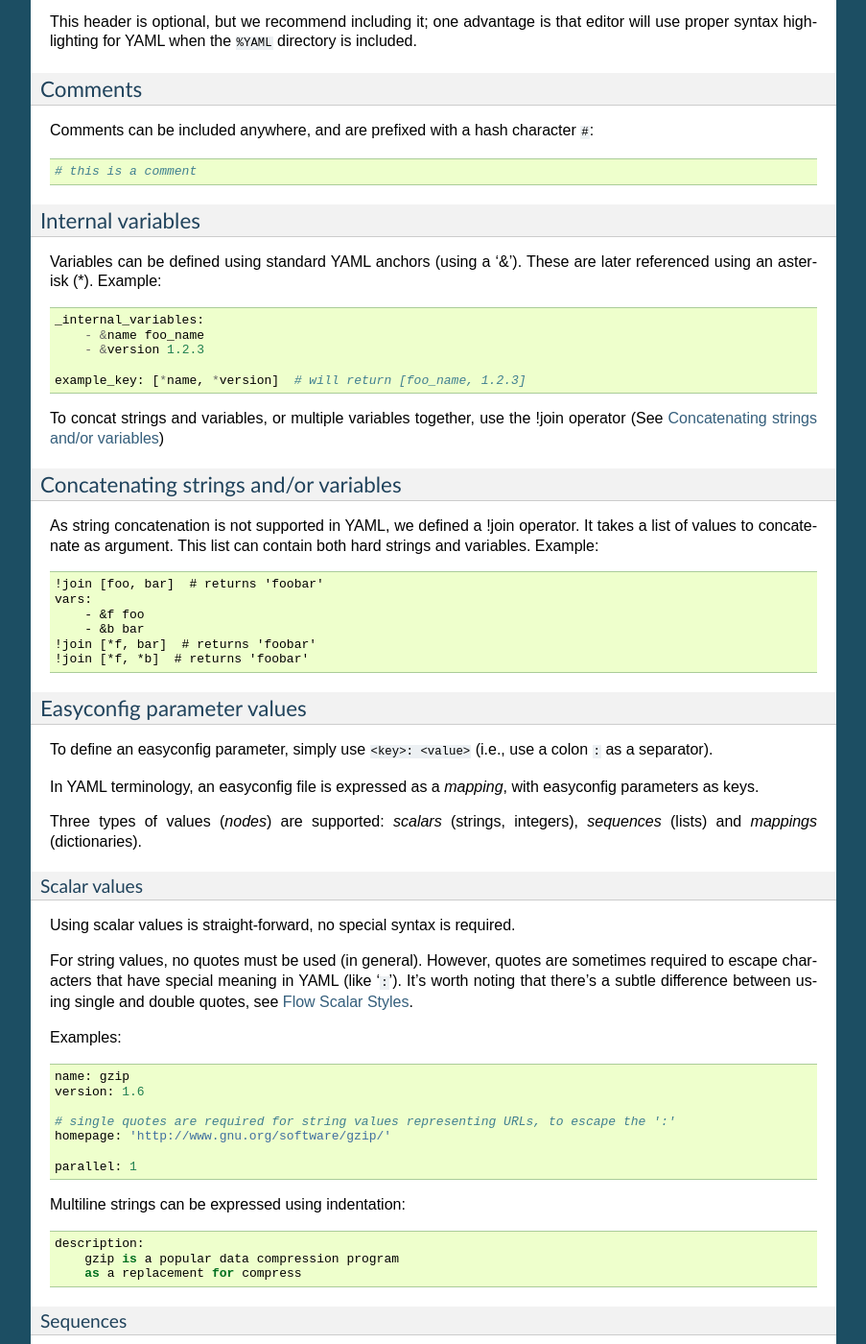
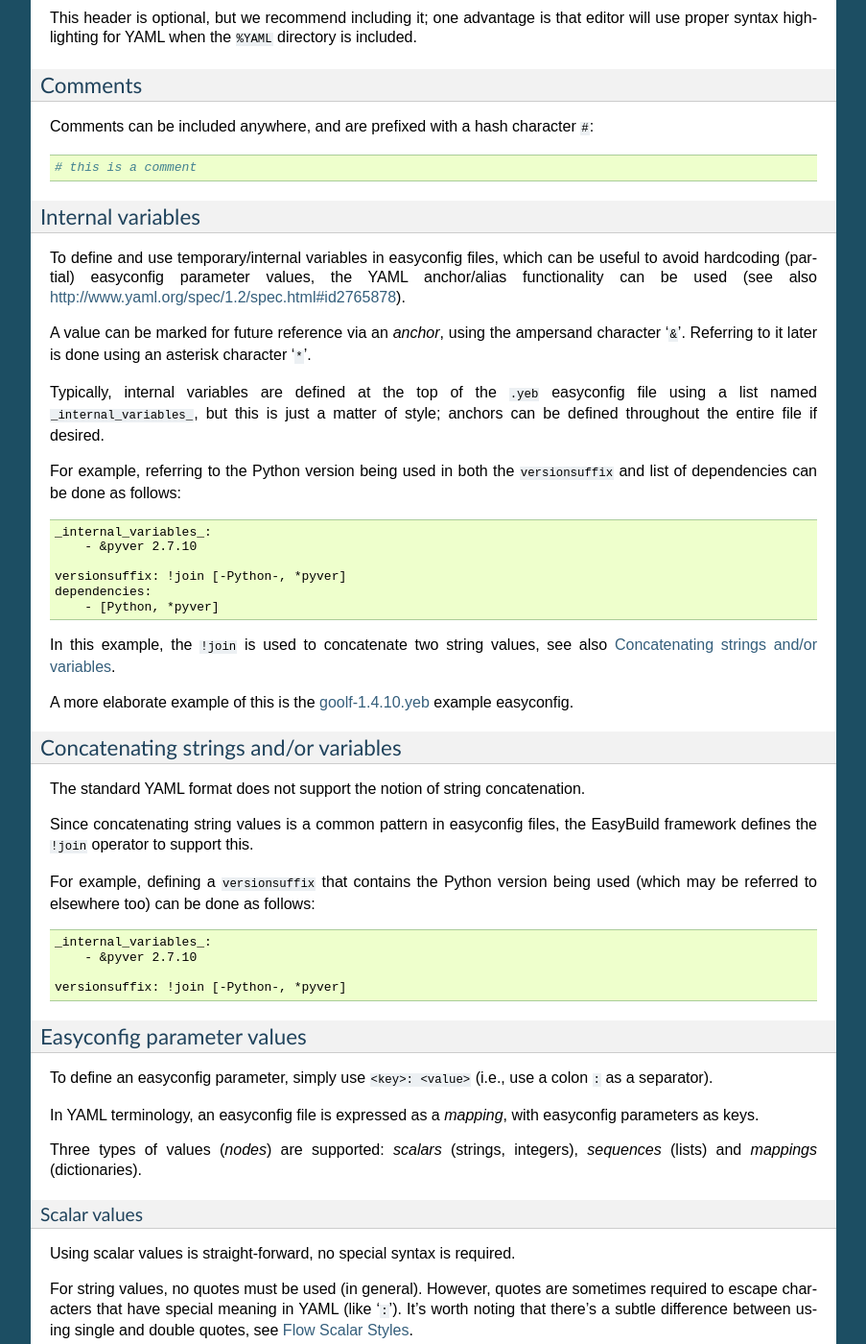
Before and after one commit to easybuilders/easybuild, a Sphinx documentation site: the page built from docs/Writing_yeb_easyconfig_files.rst, in a window 1280 px wide and 1400 px high, scrolled down 1047 px. Shown: the whole window at 96% size, without its empty margins (198-1101 px from the left). Built offline with Sphinx 7.4.7, drawn with Linux system fonts in a browser that asks for light colours; some of the changed text lies outside the part shown.

Commit message:
flesh out sections on !join, internal variables and dependencies a bit more

```diff
--- a/docs/Writing_yeb_easyconfig_files.rst
+++ b/docs/Writing_yeb_easyconfig_files.rst
@@ -54,37 +54,56 @@ Comments can be included anywhere, and are prefixed with a hash character ``#``:
 
     # this is a comment
 
-.. _internal_variables_yaml:
+
+.. _easyconfig_yeb_format_syntax_internal_variables:
 
 Internal variables
 ~~~~~~~~~~~~~~~~~~
 
-Variables can be defined using standard YAML anchors (using a '&'). These are later referenced using an asterisk (*).
-Example::
-    _internal_variables:
-        - &name foo_name
-        - &version 1.2.3
+To define and use temporary/internal variables in easyconfig files, which can be useful to avoid hardcoding (partial)
+easyconfig parameter values, the YAML anchor/alias functionality can be used
+(see also http://www.yaml.org/spec/1.2/spec.html#id2765878).
 
-    example_key: [*name, *version]  # will return [foo_name, 1.2.3]
+A value can be marked for future reference via an *anchor*, using the ampersand character '``&``'.
+Referring to it later is done using an asterisk character '``*``'.
 
-To concat strings and variables, or multiple variables together, use the !join operator
-(See `Concatenating strings and/or variables`_)
+Typically, internal variables are defined at the top of the ``.yeb`` easyconfig file using a list named
+``_internal_variables_``, but this is just a matter of style; anchors can be defined throughout the entire file if
+desired.
 
-.. _string_concatenation:
+For example, referring to the Python version being used in both the ``versionsuffix`` and list of dependencies can
+be done as follows::
+
+    _internal_variables_:
+        - &pyver 2.7.10
+
+    versionsuffix: !join [-Python-, *pyver]
+    dependencies:
+        - [Python, *pyver]
+
+In this example, the ``!join`` is used to concatenate two string values,
+see also :ref:`easyconfig_yeb_format_syntax_string_concatenation`.
+
+A more elaborate example of this is the :ref:`easyconfig_yeb_format_examples_goolf1410` example easyconfig.
+
+
+.. _easyconfig_yeb_format_syntax_string_concatenation:
 
 Concatenating strings and/or variables
 ~~~~~~~~~~~~~~~~~~~~~~~~~~~~~~~~~~~~~~
 
-As string concatenation is not supported in YAML, we defined a !join operator. It takes a list of values to concatenate
-as argument. This list can contain both hard strings and variables.
-Example::
+The standard YAML format does not support the notion of string concatenation.
 
-    !join [foo, bar]  # returns 'foobar'
-    vars:
-        - &f foo
-        - &b bar
-    !join [*f, bar]  # returns 'foobar'
-    !join [*f, *b]  # returns 'foobar'
+Since concatenating string values is a common pattern in easyconfig files, the EasyBuild framework
+defines the ``!join`` operator to support this.
+
+For example, defining a ``versionsuffix`` that contains the Python version being used (which may be referred to
+elsewhere too) can be done as follows::
+
+    _internal_variables_:
+        - &pyver 2.7.10
+
+    versionsuffix: !join [-Python-, *pyver]
 
 
 .. _easyconfig_yeb_format_syntax_easyconfig_parameters:
@@ -98,6 +117,8 @@ In YAML terminology, an easyconfig file is expressed as a *mapping*, with easyco
 
 Three types of values (*nodes*) are supported: *scalars* (strings, integers), *sequences* (lists) and *mappings*
 (dictionaries).
+
+.. _easyconfig_yeb_format_syntax_scalars:
 
 Scalar values
 #############
@@ -125,6 +146,8 @@ Multiline strings can be expressed using indentation::
         gzip is a popular data compression program
         as a replacement for compress
 
+.. _easyconfig_yeb_format_syntax_sequences:
+
 Sequences
 #########
 
@@ -149,6 +172,8 @@ Example::
         - http://ftp.gnu.org/gnu/gzip/
         - ftp://ftp.gnu.org/gnu/gzip/
 
+.. _easyconfig_yeb_format_syntax_mappings:
+
 Mappings
 ########
 
@@ -158,6 +183,8 @@ a comma '``,``' to key-value pairs, and curly braces '``{``' '``}``' to mark the
 For example::
 
     toolchain: {name: intel, version: 2015b}
+
+.. _easyconfig_yeb_format_syntax_nesting:
 
 Nesting
 #######
@@ -170,6 +197,12 @@ For example, sequence values can be used in a mapping::
         files: [bin/gunzip, bin/gzip, bin/uncompress],
         dirs: [],
     }
+
+And sequences of sequences are also supported::
+
+    dependencies:
+        - [bzip2, 1.0.6]
+        - [Python, 2.7.10]
 
 
 .. _easyconfig_yeb_format_syntax_template_values_constants:
@@ -194,17 +227,23 @@ See also :ref:`easyconfig_param_templates`.
 Dependencies
 ~~~~~~~~~~~~
 
-Dependecies can be specified in nested lists, using the syntax as described above. To use variables, we refer to the
-part on `Internal variables`_.
+The list of (build) dependencies can be specified as list of lists, see also
+:ref:`easyconfig_yeb_format_syntax_nesting`.
 
-An example::
+A straightforward example::
 
     dependencies: [
         [libreadline, 6.3],
-        [Tcl, 8.6.4]
+        [Tcl, 8.6.4],
+    ]
+    builddependencies: [
+        # empty versionsuffix, different toolchain (GCC/4.9.2)
+        [CMake, 3.2.2, '', [GCC, 4.9.2],
     ]
 
-A more complicated (toolchain) example::
+A more complicated example from a toolchain easyconfig, where also the ``!join`` operator
+(see :ref:`easyconfig_yeb_format_syntax_string_concatenation`) and internal variables
+(see :ref:`easyconfig_yeb_format_syntax_internal_variables`) are used::
 
     _internal_variables_:
         - &comp_name GCC
@@ -226,7 +265,8 @@ A more complicated (toolchain) example::
         [ScaLAPACK, 2.0.2, !join [-, *blas, *blas_suff], *comp_mpi_tc]
     ]
 
-For the full version of this easyconfig file, see ``goolf v1.4.10 with dummy toolchain`` in the `Examples`_ section.
+For the full version of this easyconfig file, see the example ``.yeb`` easyconfig
+:ref:`easyconfig_yeb_format_examples_goolf1410`.
 
 
 .. _easyconfig_yeb_format_examples:
@@ -234,8 +274,12 @@ For the full version of this easyconfig file, see ``goolf v1.4.10 with dummy too
 Examples
 --------
 
-gzip v1.6 with ``GCC/4.9.2`` toolchain
-~~~~~~~~~~~~~~~~~~~~~~~~~~~~~~~~~~~~~~
+.. _easyconfig_yeb_format_examples_gzip16_GCC492:
+
+gzip-1.6-GCC-4.9.2.yeb
+~~~~~~~~~~~~~~~~~~~~~~
+
+Example easyconfig for gzip v1.6 using the ``GCC/4.9.2`` toolchain.
 
 .. code::
 
@@ -265,9 +309,12 @@ gzip v1.6 with ``GCC/4.9.2`` toolchain
 
     moduleclass: tools
 
+.. _easyconfig_yeb_format_examples_goolf1410:
 
-goolf v1.4.10 with ``dummy`` toolchain
-~~~~~~~~~~~~~~~~~~~~~~~~~~~~~~~~~~~~~~
+goolf-1.4.10.yeb
+~~~~~~~~~~~~~~~~
+
+Easyconfig file in YAML syntax for the goolf v1.4.10 toolchain.
 
 .. code::
 
```
